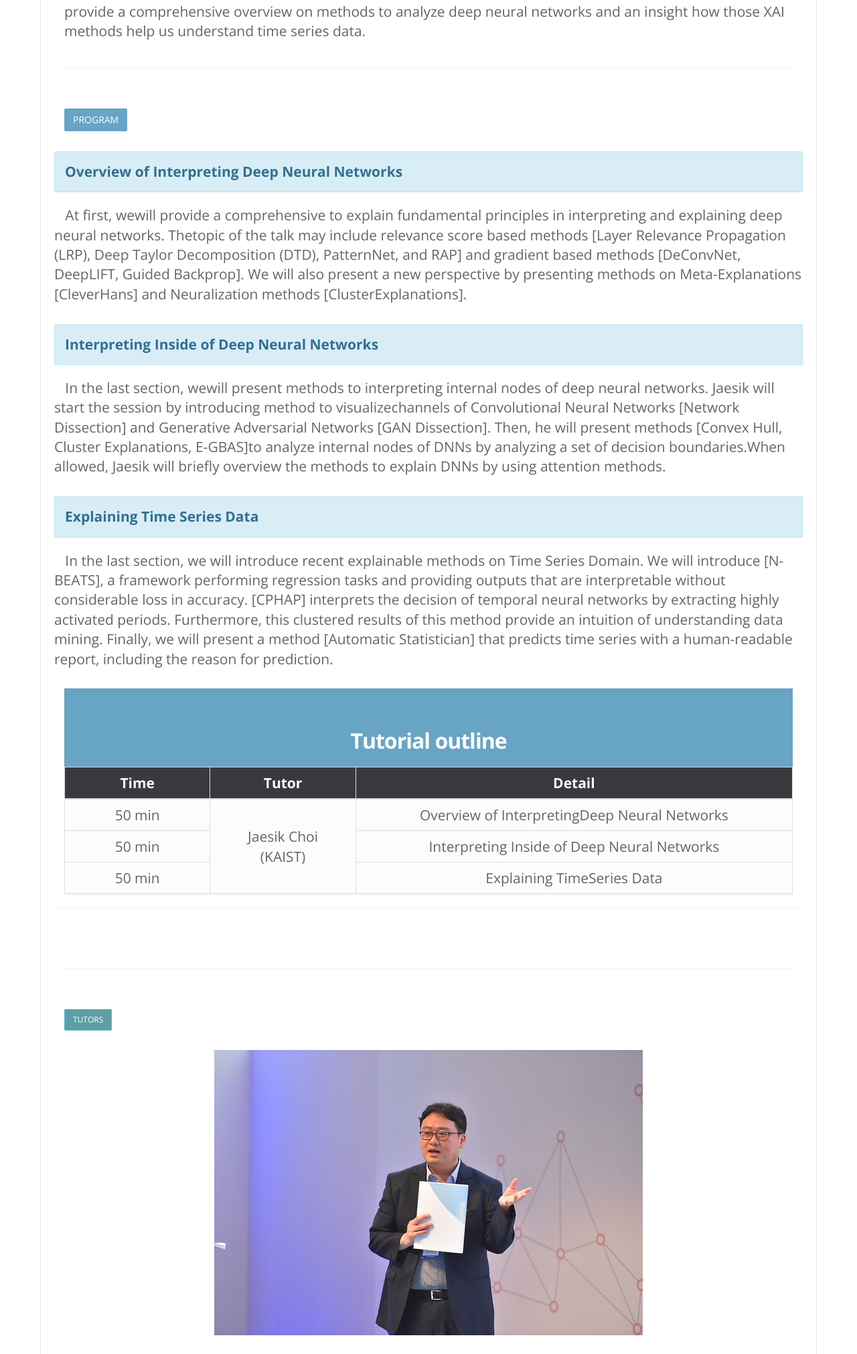
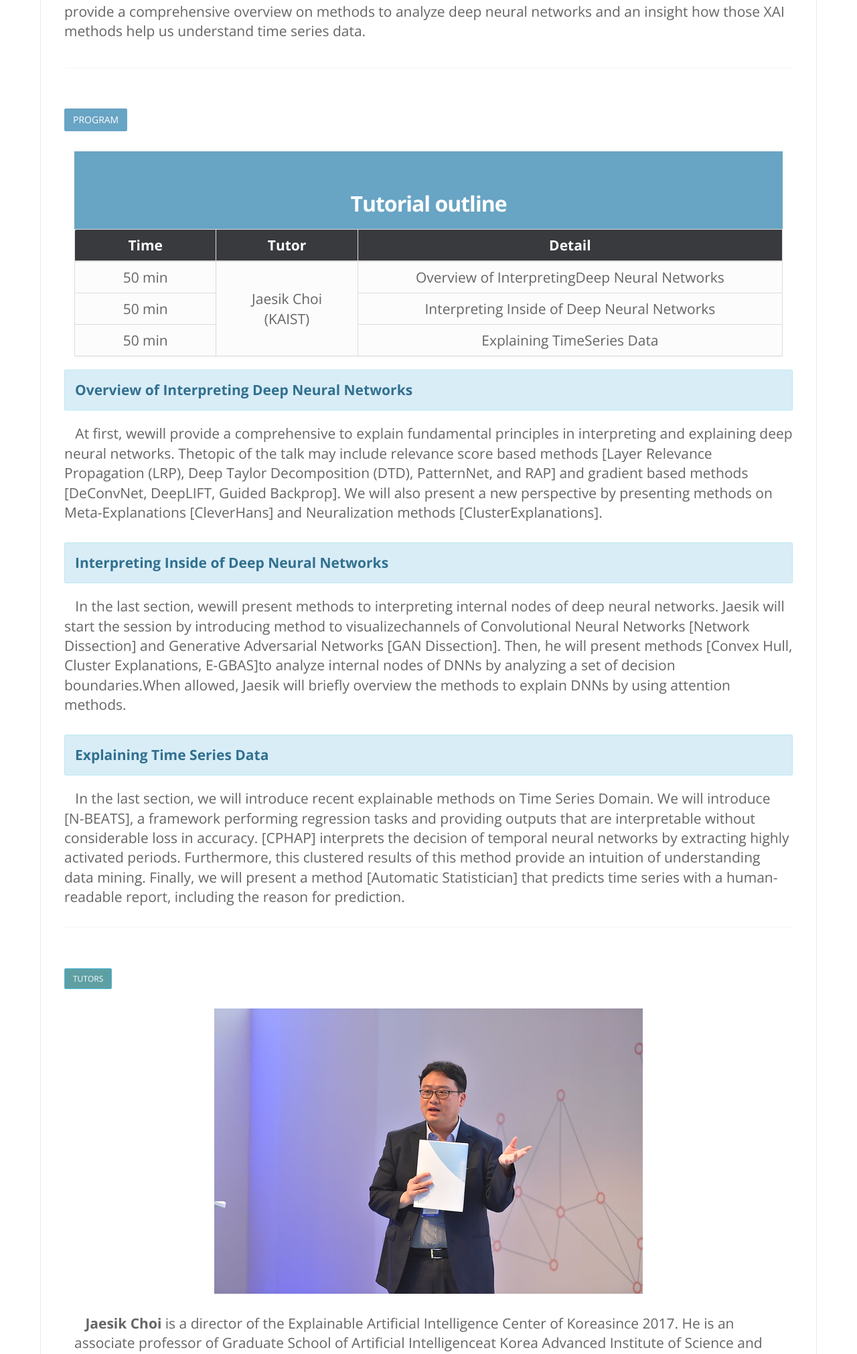
Before and after one commit to kirarenctaon/xai_web, a Django app: template web/templates/web/tutorial20.html in a window 1280 px wide. Shown: the part 1168-3190 px from the top of the page at 67% size. Run offline with Django 3.2, Linux system fonts and the light colour scheme; the template is opened without the code that fills it, so the values that code supplies are empty; some libraries are stand-ins or nearby versions.

Commit message:
kdd tutorial pages

```diff
--- a/web/templates/web/tutorial20.html
+++ b/web/templates/web/tutorial20.html
@@ -75,26 +75,6 @@
 					<a href="#" class="btn btn-theme btn-large" id="Program">Program</a>
 					<br>
 					<br>
-					<div class="row">
-						<div class="alert alert-info">
-						<strong> Overview of Interpreting Deep Neural Networks </strong>
-						</div>
-							&nbsp;&nbsp;&nbsp;At first, wewill provide a comprehensive to explain fundamental principles in interpreting and explaining deep neural networks. Thetopic of the talk may include relevance score based methods [Layer Relevance Propagation (LRP),
-							Deep Taylor Decomposition (DTD), PatternNet, and RAP] and gradient based methods [DeConvNet, DeepLIFT, Guided Backprop].
-							We will also present a new perspective by presenting methods on Meta-Explanations [CleverHans] and Neuralization methods [ClusterExplanations].</li>
-							<br><br>
-						<div class="alert alert-info">
-						<strong> Interpreting Inside of Deep Neural Networks </strong>
-						</div>
-							&nbsp;&nbsp;&nbsp;In the last section, wewill present methods to interpreting internal nodes of deep neural networks. Jaesik will start the session by introducing method to visualizechannels of Convolutional Neural Networks [Network Dissection] and Generative Adversarial Networks [GAN Dissection].
-	Then, he will present methods [Convex Hull, Cluster Explanations, E-GBAS]to analyze internal nodes of DNNs by analyzing a set of decision boundaries.When allowed, Jaesik will briefly overview the methods to explain DNNs by using attention methods.</li>
-							<br><br>
-						<div class="alert alert-info">
-						<strong> Explaining Time Series Data </strong>
-						</div>
-							&nbsp;&nbsp;&nbsp;In the last section, we will introduce recent explainable methods on Time Series Domain. We will introduce [N-BEATS], a framework performing regression tasks and providing outputs that are interpretable without considerable loss in accuracy. [CPHAP] interprets the decision of temporal neural networks by extracting highly activated periods. Furthermore, this clustered results of this method provide an intuition of understanding data mining.
-							Finally, we will present a method [Automatic Statistician] that predicts time series with a human-readable report, including the reason for prediction.
-							<br><br>
 					<div class="col-lg-12">
 					<div class="pricing-box-alt special">
 						<div class="pricing-heading">
@@ -129,7 +109,27 @@
 							</tr>
 						</table>
 					</div>
+					<div class="row">
+						<div class="alert alert-info">
+						<strong> Overview of Interpreting Deep Neural Networks </strong>
 						</div>
+							&nbsp;&nbsp;&nbsp;At first, wewill provide a comprehensive to explain fundamental principles in interpreting and explaining deep neural networks. Thetopic of the talk may include relevance score based methods [Layer Relevance Propagation (LRP),
+							Deep Taylor Decomposition (DTD), PatternNet, and RAP] and gradient based methods [DeConvNet, DeepLIFT, Guided Backprop].
+							We will also present a new perspective by presenting methods on Meta-Explanations [CleverHans] and Neuralization methods [ClusterExplanations].</li>
+							<br><br>
+						<div class="alert alert-info">
+						<strong> Interpreting Inside of Deep Neural Networks </strong>
+						</div>
+							&nbsp;&nbsp;&nbsp;In the last section, wewill present methods to interpreting internal nodes of deep neural networks. Jaesik will start the session by introducing method to visualizechannels of Convolutional Neural Networks [Network Dissection] and Generative Adversarial Networks [GAN Dissection].
+	Then, he will present methods [Convex Hull, Cluster Explanations, E-GBAS]to analyze internal nodes of DNNs by analyzing a set of decision boundaries.When allowed, Jaesik will briefly overview the methods to explain DNNs by using attention methods.</li>
+							<br><br>
+						<div class="alert alert-info">
+						<strong> Explaining Time Series Data </strong>
+						</div>
+							&nbsp;&nbsp;&nbsp;In the last section, we will introduce recent explainable methods on Time Series Domain. We will introduce [N-BEATS], a framework performing regression tasks and providing outputs that are interpretable without considerable loss in accuracy. [CPHAP] interprets the decision of temporal neural networks by extracting highly activated periods. Furthermore, this clustered results of this method provide an intuition of understanding data mining.
+							Finally, we will present a method [Automatic Statistician] that predicts time series with a human-readable report, including the reason for prediction.
+						<br>
+						<br>
 						<!-- divider -->
 						<div class="row">
 							<div class="col-lg-12">
@@ -138,17 +138,6 @@
 							</div>
 						</div>
 						<!-- end divider -->
-
-					</div>
-					<!-- divider -->
-					<div class="row">
-						<div class="col-lg-12">
-							<div class="solidline">
-							</div>
-						</div>
-					</div>
-					<!-- end divider -->
-
 					<!-- Descriptions -->
 				<div class="row">
 					<div class="col-lg-12">
```
Lines whose indentation alone changed are shown as unchanged.
